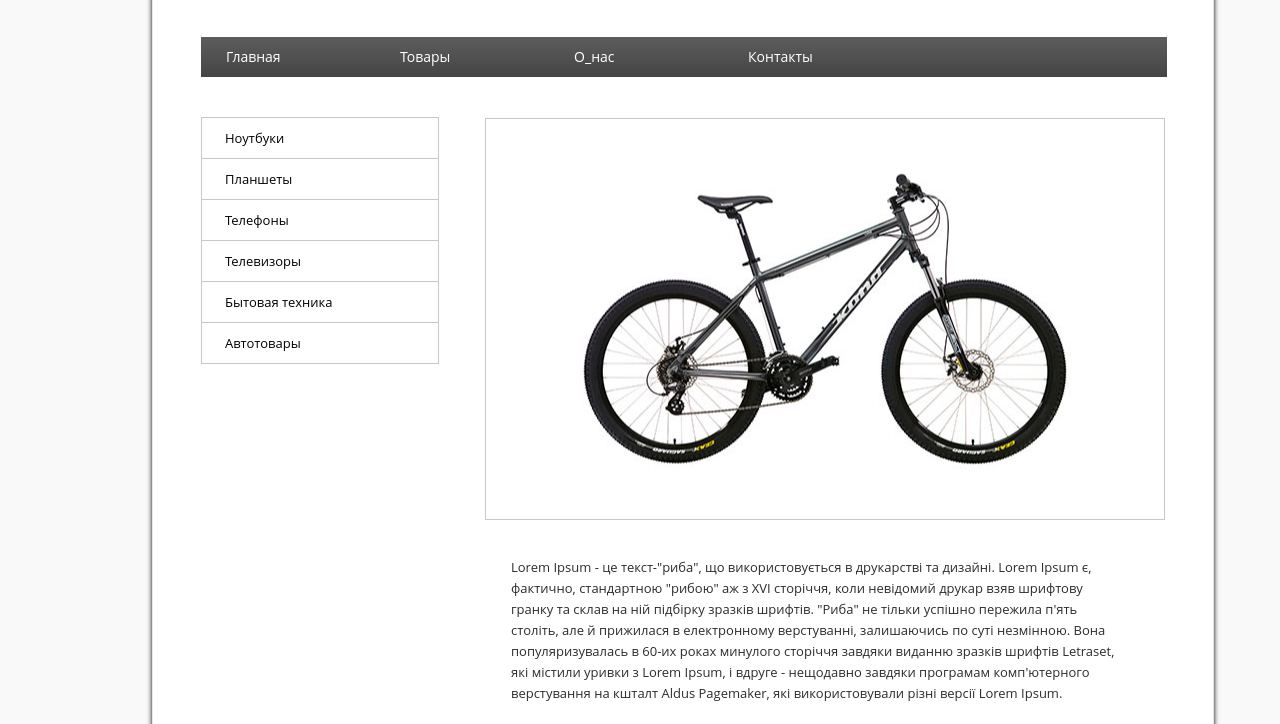
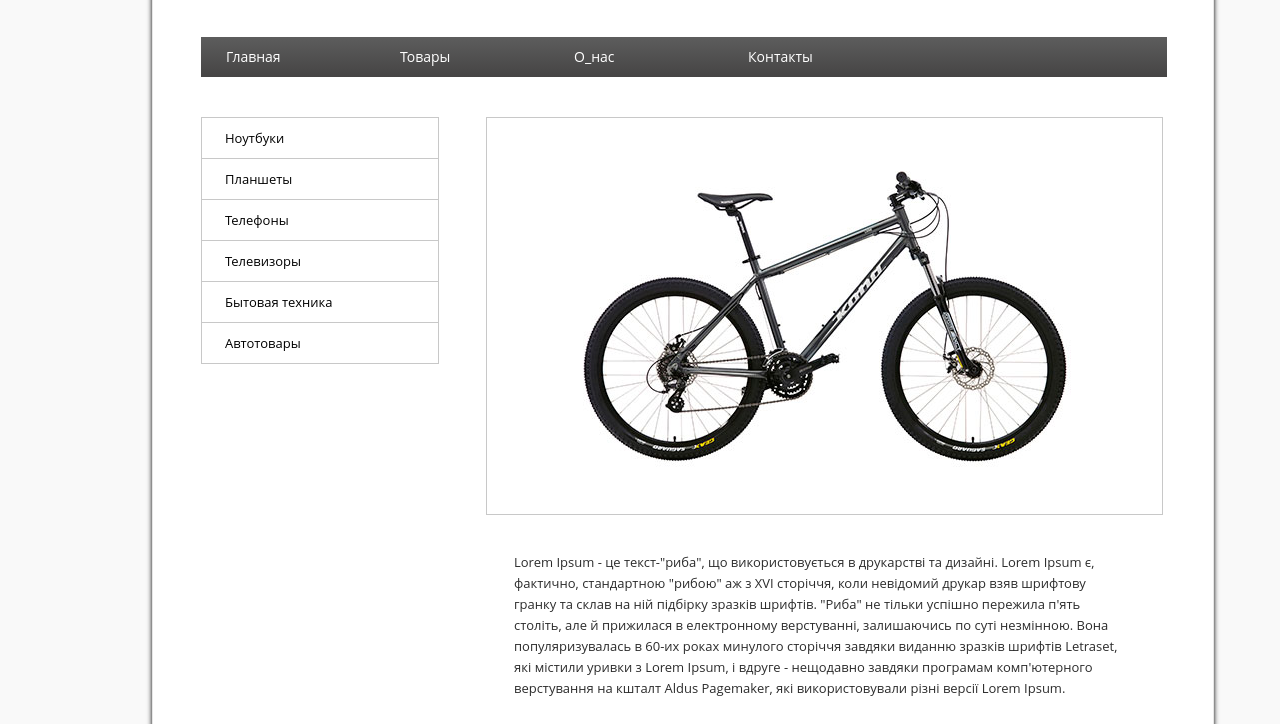
Before and after one commit to AlexKorneychuk/AlexKorneychuk.github.io, a plain HTML site: page index.html in a window 1280 px wide. Shown: the part 76-800 px from the top of the page. Drawn offline with Linux system fonts and the light colour scheme.

Commit message:
third try

```diff
--- a/css/style.css
+++ b/css/style.css
@@ -1,20 +1,17 @@
-body {
-    margin-top: 0;
-
+.wrapper {
+    margin: 0 auto;
     width: 1366px;
-
     background-color: #f9f9f9;
-    height: 100vh;
 }
 
-.wrapper {
+.inner_wrapper {
     border-right: 1px solid #e7e7e7;
     border-left: 1px solid #e7e7e7;
     box-shadow: 0 5px 5px 0 #000;
     margin: 0 auto;
     width: 1060px;
     background-color: #fff;
-    height: 950px;
+    height: 130vh;
 }
 
 .photo1 {
@@ -27,11 +24,6 @@ a {
     color: black;
 }
 
-/*a:visited,*/
-/*a:active,*/
-/*a:link {*/
-/*color: black;*/
-/*}*/
 .header {
     background: linear-gradient(to top, #454444, #5d5d5d);
     margin-top: 15px;
@@ -62,6 +54,10 @@ a {
     padding-left: 24px;
 }
 
+.main {
+    width: 240px;
+}
+
 .main > .item {
     float: left;
     background: #fff;
@@ -82,7 +78,6 @@ a {
     border-top: 1px solid #c8c8c8;
     border-right: 1px solid #c8c8c8;
     padding-left: 23px;
-    border-collapse: collapse;
 }
 
 .item > li:last-child {
@@ -96,22 +91,15 @@ a {
 }
 
 .photo2 {
-    width: 678px;
-    height: 400px;
-    float: right;
+    box-sizing: border-box;
+    width: 677px;
+    height: 398px;
     border: 1px solid #c8c8c8;
-    margin-top: 41px;
-    margin-right: 48px;
+    margin-top: 40px;
+    margin-left: 333px;
     text-align: center;
-    position: relative;
-
-}
-
-.center {
-    position: absolute;
-    top: 50%;
-    left: 50%;
-    transform: translate(-50%, -50%);
+    padding-top: 45px;
+    padding-bottom: 44px;
 }
 
 .ipsum {
@@ -122,18 +110,22 @@ a {
     margin-right: 48px;
     float: right;
     display: block;
-    width: 678px;
-    height: 143px;
+    width: 675px;
+    height: 145px;
     box-sizing: border-box;
     padding-left: 24px;
-    padding-right: 24px;
+    padding-right: 35px;
     line-height: 21px;
+    overflow: hidden;
+    word-break: normal;
 }
 
 .footer {
-
+    overflow: hidden;
+    clear: both;
+    display: inline-block;
     background: #e1e1e1;
-    margin-top: 680px;
+    margin-top: 60px;
     margin-left: 48px;
     width: 966px;
     height: 40px;
--- a/index.html
+++ b/index.html
@@ -8,6 +8,7 @@
 </head>
 <body>
 <div class="wrapper">
+    <div class="inner_wrapper">
         <figure class="photo1">
             <img src="img/logo.jpg" alt="Логотип">
         </figure>
@@ -30,14 +31,14 @@
             </ul>
         </div>
         <div class="photo2">
-        <img class="center" src="img/bicycle.jpg" alt="Not found">
+            <img src="img/bicycle.jpg" alt="Not found">
         </div>
         <div class="ipsum"><p>Lorem Ipsum - це текст-"риба", що використовується в друкарстві та дизайні.
-        Lorem Ipsum є, <br>фактично, стандартною "рибою" аж з XVI сторіччя, коли невідомий друкар взяв шрифтову <br>
-        гранку та склав на ній підбірку зразків шрифтів. "Риба" не тільки успішно пережила п'ять <br>
-        століть, але й прижилася в електронному верстуванні, залишаючись по суті незмінною. Вона <br>
-        популяризувалась в 60-их роках минулого сторіччя завдяки виданню зразків шрифтів Letraset, <br>
-        які містили уривки з Lorem Ipsum, і вдруге - нещодавно завдяки програмам комп'ютерного <br>
+            Lorem Ipsum є, фактично, стандартною "рибою" аж з XVI сторіччя, коли невідомий друкар взяв шрифтову
+            гранку та склав на ній підбірку зразків шрифтів. "Риба" не тільки успішно пережила п'ять
+            століть, але й прижилася в електронному верстуванні, залишаючись по суті незмінною. Вона
+            популяризувалась в 60-их роках минулого сторіччя завдяки виданню зразків шрифтів Letraset,
+            які містили уривки з Lorem Ipsum, і вдруге - нещодавно завдяки програмам комп'ютерного
             верстування на кшталт Aldus Pagemaker, які використовували різні версії Lorem Ipsum.</p>
         </div>
         <div class="footer">
@@ -45,10 +46,11 @@
                 <li><a class="downbar" href="#">Главная</a></li>
                 <li><a class="downbar" href="#">Товары</a></li>
                 <li><a class="downbar" href="#">О_нас</a></li>
-            <li><a class="downbar" href="#">Контакты</a> <span>2014 &copy; All rights reserved</span></li>
+                <li><a class="downbar" href="#">Контакты</a> <span>2014 &copy All rights reserved</span></li>
             </ul>
 
         </div>
     </div>
+</div>
 </body>
 </html>
```
Lines whose indentation alone changed are shown as unchanged.
